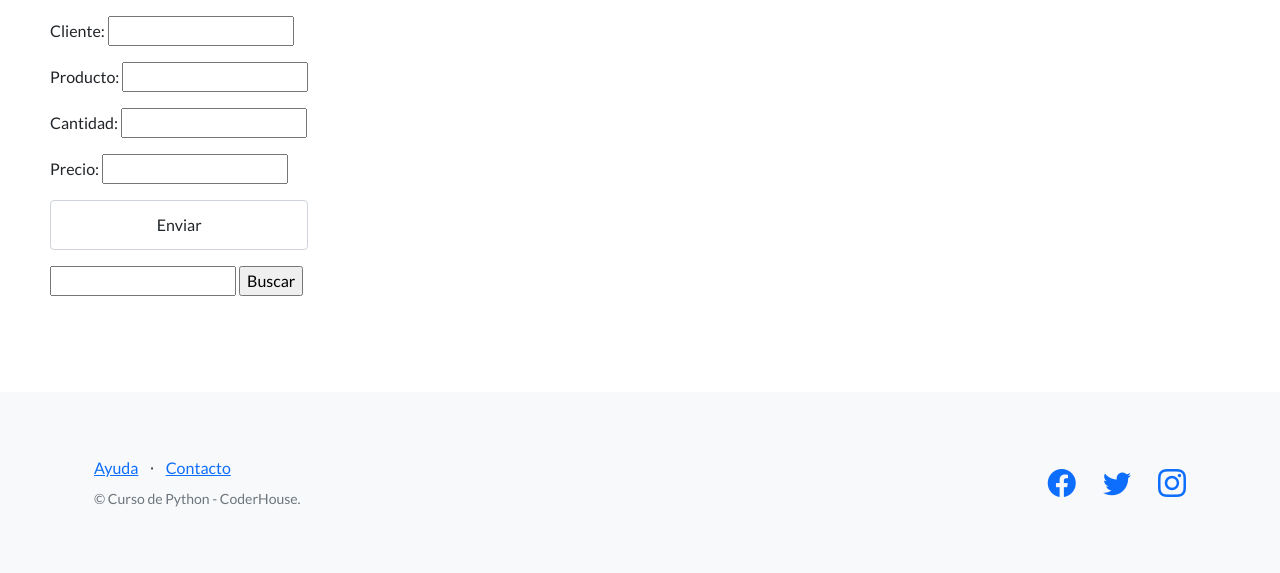
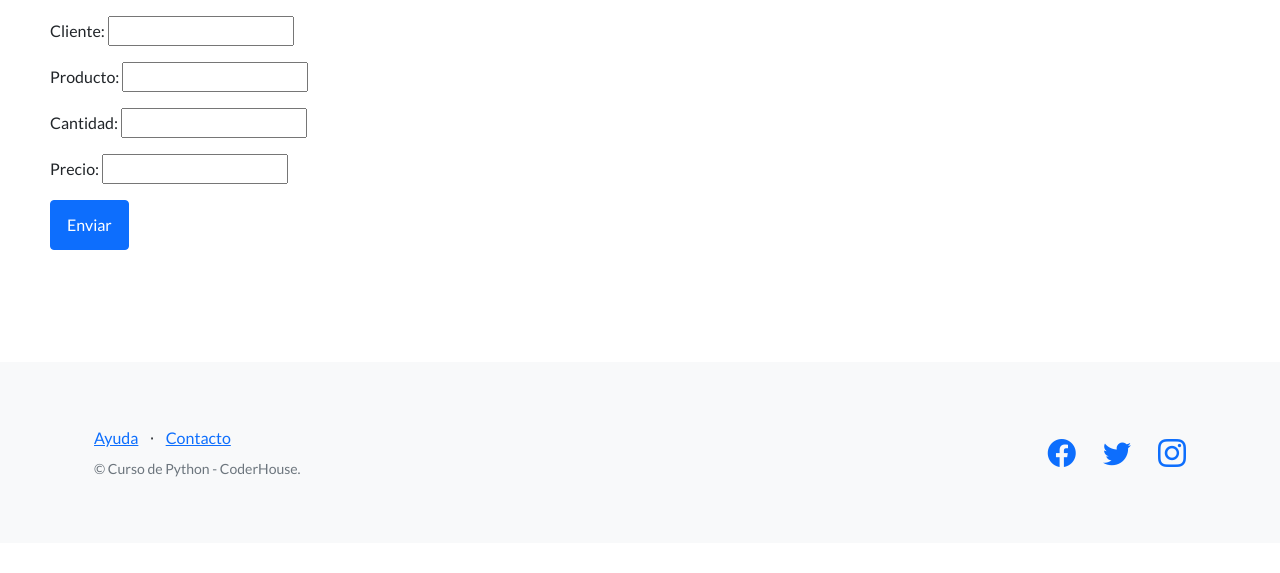
Before and after one commit to mateochumbita/tercera-preentrega-chumbita, a Django app: page /existencias/crear-venta/ in a window 1280 px wide. Shown: the part 234-807 px from the top of the page. After the commit the page ends 711 px from the top, so only its background shows below. Run offline with Django 4.2, Linux system fonts and the light colour scheme; some libraries are stand-ins or nearby versions.

Commit message:
Mejora Formularios

```diff
--- /dev/null
+++ b/requirements.txt
@@ -0,0 +1 @@
+django-crispy-forms
--- a/sistema_stock/existencias/templates/existencias/base.html
+++ b/sistema_stock/existencias/templates/existencias/base.html
@@ -15,10 +15,10 @@
     <link href="https://fonts.googleapis.com/css?family=Lato:300,400,700,300italic,400italic,700italic" rel="stylesheet" type="text/css" />
     <!-- Core theme CSS (includes Bootstrap)-->
     <link href="{% static 'css/styles.css' %}" rel="stylesheet" />
-    <style>
-        {% block estilos %}
-        {% endblock estilos%}
-    </style>
+
+    {% block estilos %}
+    {% endblock estilos%}
+
 
 </head>
 <body>
--- a/sistema_stock/existencias/templates/existencias/busqueda_proveedor.html
+++ b/sistema_stock/existencias/templates/existencias/busqueda_proveedor.html
@@ -1,3 +1,4 @@
+
 {% extends "existencias/base.html" %}
 {% block subtitulo%}Buscar Proveedor{% endblock subtitulo %}
 
--- a/sistema_stock/existencias/templates/existencias/cliente.html
+++ b/sistema_stock/existencias/templates/existencias/cliente.html
@@ -1,7 +1,9 @@
+
 {% extends "existencias/base.html"%}
 {% block subtitulo%}Clientes {% endblock subtitulo %}
+{% block contenido %}
 
-{% block contenido %}
+
 
 <h1>A continucacion el detalle de tus clientes</h1>
 <table class="table table-success table-striped">
@@ -27,6 +29,6 @@
     </tbody>
 </table>
 
-<a href="{% url 'crear_cliente' %}"><i class="bi bi-file-earmark-plus"></i>Añadir Cliente</a>
+<button type="button" class="btn btn-light"><a href="{% url 'crear_cliente' %}" style="text-decoration: none;" >Añadir Cliente</a></button>
 
 {% endblock contenido%}
--- a/sistema_stock/existencias/templates/existencias/compra.html
+++ b/sistema_stock/existencias/templates/existencias/compra.html
@@ -27,7 +27,7 @@
     </tbody>
 </table>
 
-<a href="{% url 'crear_compra' %}"><i class="bi bi-file-earmark-plus"></i>Añadir Compra</a>
+<button type="button" class="btn btn-secondary"><a href="{% url 'crear_compra' %}" style="text-decoration: none;" >Añadir Compra</a></button>
 
 
 {% endblock contenido%}
--- a/sistema_stock/existencias/templates/existencias/formulario_clientes.html
+++ b/sistema_stock/existencias/templates/existencias/formulario_clientes.html
@@ -1,5 +1,6 @@
 {% extends "existencias/base.html" %}
 {% block subtitulo%}Crear Cliente{% endblock subtitulo %}
+
 
 {% block contenido %}
 <h1>Crea Cliente</h1>
@@ -8,8 +9,9 @@
   <form action="{% url 'crear_cliente' %}" method="post">
     {% csrf_token %}
     {{ formulario.as_p }}
-    <input type="submit" value="Enviar" class="form-control"/>
+    <input type="submit" value="Enviar" class="btn btn-primary mb-3"/>
   </form>
 </div>
 
+
 {% endblock contenido %}
--- a/sistema_stock/existencias/templates/existencias/formulario_compras.html
+++ b/sistema_stock/existencias/templates/existencias/formulario_compras.html
@@ -8,7 +8,7 @@
   <form action="{% url 'crear_compra' %}" method="post">
     {% csrf_token %}
     {{ formulario.as_p }}
-    <input type="submit" value="Enviar" class="form-control"/>
+    <input type="submit" value="Enviar" class="btn btn-primary mb-3"/>
   </form>
 </div>
 
--- a/sistema_stock/existencias/templates/existencias/formulario_proveedor.html
+++ b/sistema_stock/existencias/templates/existencias/formulario_proveedor.html
@@ -8,7 +8,7 @@
   <form action="{% url 'crear_proveedor' %}" method="post">
     {% csrf_token %}
     {{ formulario.as_p }}
-    <input type="submit" value="Enviar" class="form-control"/>
+    <input type="submit" value="Enviar" class="btn btn-primary mb-3"/>
   </form>
 </div>
 
--- a/sistema_stock/existencias/templates/existencias/formulario_stock.html
+++ b/sistema_stock/existencias/templates/existencias/formulario_stock.html
@@ -8,7 +8,7 @@
   <form action="{% url 'crear_stock' %}" method="post">
     {% csrf_token %}
     {{ formulario.as_p }}
-    <input type="submit" value="Enviar" class="form-control"/>
+    <input type="submit" value="Enviar" class="btn btn-primary mb-3"/>
   </form>
 </div>
 
--- a/sistema_stock/existencias/templates/existencias/formulario_venta.html
+++ b/sistema_stock/existencias/templates/existencias/formulario_venta.html
@@ -2,25 +2,19 @@
 {% block subtitulo%}Crear Venta{% endblock subtitulo %}
 
 {% block contenido %}
+<style>
+
+</style>
 <h1>Ingresa una Venta</h1>
 <br>
-<div class="input-group mb-3" style="box-sizing: border-box;">
-  <form action="{% url 'crear_venta' %}" method="post">
+<div class="input-group mb-3" style="position: relative;" >
+  <form action="{% url 'crear_venta' %}" method="post"
+  >
     {% csrf_token %}
     {{ formulario.as_p }}
-    <input type="submit" value="Enviar" class="form-control"/>
+    <input type="submit" value="Enviar" class="btn btn-primary mb-3"/>
   </form>
 </div>
 
 
-<div class="input-group mb-3" style="box-sizing: border-box;">
-    <form action="{% url 'buscar_proveedores' %}" method="post">
-        {% csrf_token %}
-        <input type="text" name="busqueda">
-        <input type="submit" value="Buscar">
-      </form>
-      <br>
-
-</div>
-
 {% endblock contenido %}
--- a/sistema_stock/existencias/templates/existencias/proveedores.html
+++ b/sistema_stock/existencias/templates/existencias/proveedores.html
@@ -43,7 +43,7 @@
 </table>
 
 
-<a href="{% url 'crear_proveedor' %}"><i class="bi bi-file-earmark-plus"></i>Añadir Proveedor</a>
+<button type="button" class="btn btn-light"><a href="{% url 'crear_proveedor' %}" style="text-decoration: none;" >Añadir Proveedor</a></button>
 
 
 
--- a/sistema_stock/existencias/templates/existencias/stock.html
+++ b/sistema_stock/existencias/templates/existencias/stock.html
@@ -23,5 +23,5 @@
     </tbody>
 </table>
 
-<a href="{% url 'crear_stock' %}"><i class="bi bi-file-earmark-plus"></i>Actualiza el Stock</a>
+<button type="button" class="btn btn-light"><a href="{% url 'crear_stock' %}" style="text-decoration: none;" >Actualizar Stock</a></button>
 {% endblock contenido%}
--- a/sistema_stock/existencias/templates/existencias/venta.html
+++ b/sistema_stock/existencias/templates/existencias/venta.html
@@ -28,7 +28,7 @@
     </tbody>
 </table>
 
-<a href="{% url 'crear_venta' %}"><i class="bi bi-file-earmark-plus">Ingresa una venta</i></a>
+<button type="button" class="btn btn-light"><a href="{% url 'crear_venta' %}" style="text-decoration: none;" >Añadir Venta</a></button>
 
 
 {% endblock contenido%}
--- a/sistema_stock/sistema_stock/settings.py
+++ b/sistema_stock/sistema_stock/settings.py
@@ -38,7 +38,9 @@ INSTALLED_APPS = [
     'django.contrib.messages',
     'django.contrib.staticfiles',
     'existencias',
+
 ]
+
 
 MIDDLEWARE = [
     'django.middleware.security.SecurityMiddleware',
```
Also changed, not shown: sistema_stock/db.sqlite3, 1 other file.
